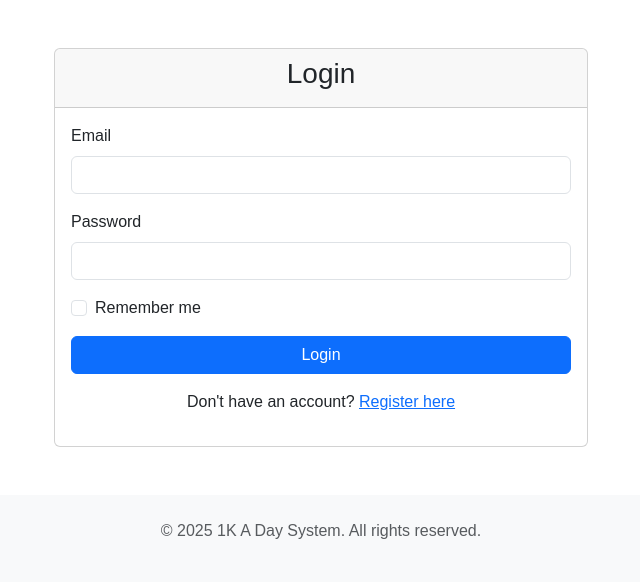
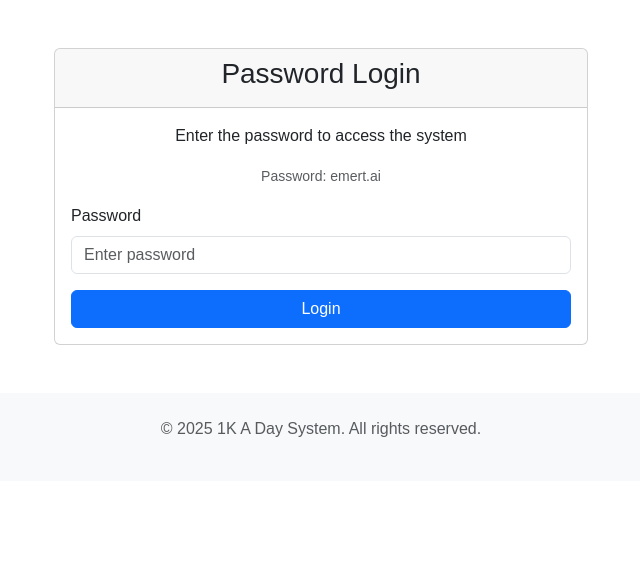
Before and after one commit to jemert1992/1kadaysystem, a Flask app: page /auth/login in a window 1280 px wide. Shown: the part 56-638 px from the top of the page, without its empty margins (319-959 px from the left). Run offline with Flask 3, Linux system fonts and the light colour scheme; some libraries are stand-ins or nearby versions.

Commit message:
Remove email field and registration - convert to password-only login
- Removed email field and all email-related login functionality
- Removed registration links and references
- Converted to password-only authentication system
- Added clear instructions that password is 'emert.ai'
- Simplified form to contain only password field and submit button

```diff
--- a/app/templates/auth/login.html
+++ b/app/templates/auth/login.html
@@ -1,38 +1,27 @@
 {% extends "base.html" %}
-
 {% block title %}Login{% endblock %}
-
 {% block content %}
 <div class="container mt-5">
     <div class="row justify-content-center">
         <div class="col-md-6">
             <div class="card">
                 <div class="card-header">
-                    <h3 class="text-center">Login</h3>
+                    <h3 class="text-center">Password Login</h3>
                 </div>
                 <div class="card-body">
+                    <div class="text-center mb-3">
+                        <p>Enter the password to access the system</p>
+                        <small class="text-muted">Password: emert.ai</small>
+                    </div>
                     <form method="POST" action="{{ url_for('auth.login') }}">
                         <div class="mb-3">
-                            <label for="email" class="form-label">Email</label>
-                            <input type="email" class="form-control" id="email" name="email" required>
-                        </div>
-                        <div class="mb-3">
                             <label for="password" class="form-label">Password</label>
-                            <input type="password" class="form-control" id="password" name="password" required>
-                        </div>
-                        <div class="mb-3 form-check">
-                            <input type="checkbox" class="form-check-input" id="remember" name="remember">
-                            <label class="form-check-label" for="remember">
-                                Remember me
-                            </label>
+                            <input type="password" class="form-control" id="password" name="password" placeholder="Enter password" required>
                         </div>
                         <div class="d-grid">
                             <button type="submit" class="btn btn-primary">Login</button>
                         </div>
                     </form>
-                    <div class="text-center mt-3">
-                        <p>Don't have an account? <a href="{{ url_for('auth.register') }}">Register here</a></p>
-                    </div>
                 </div>
             </div>
         </div>
```
